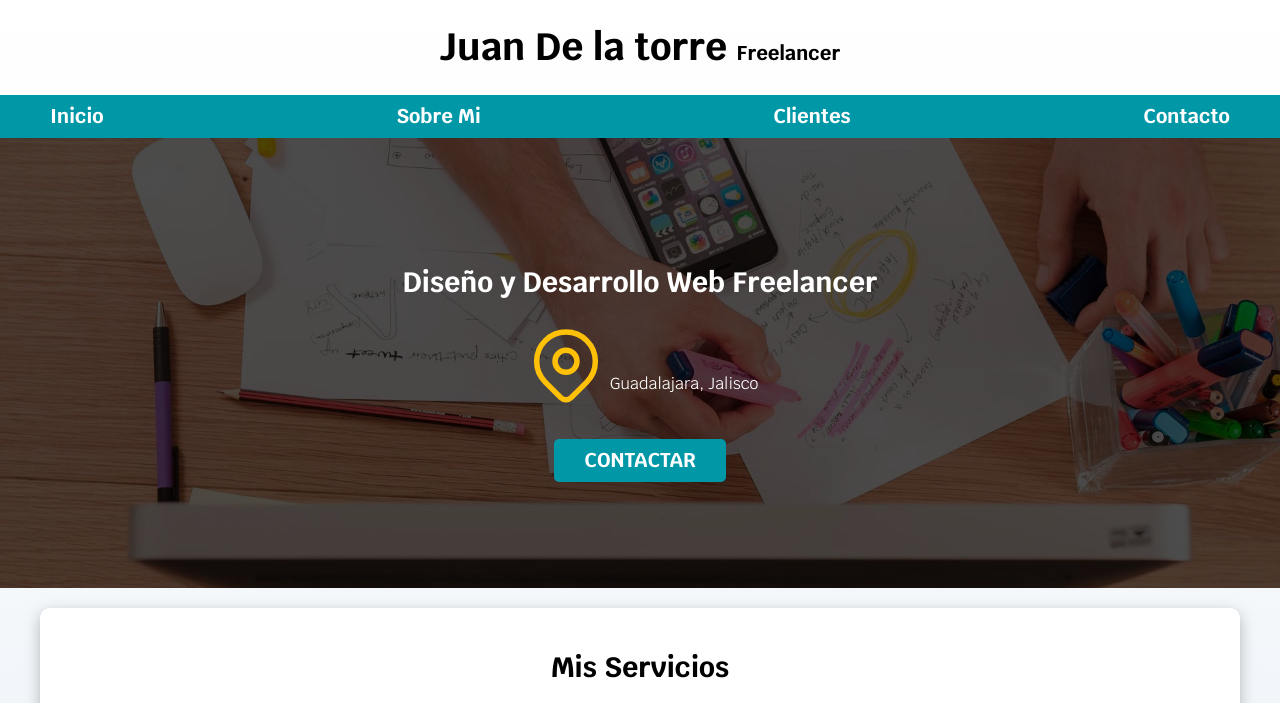
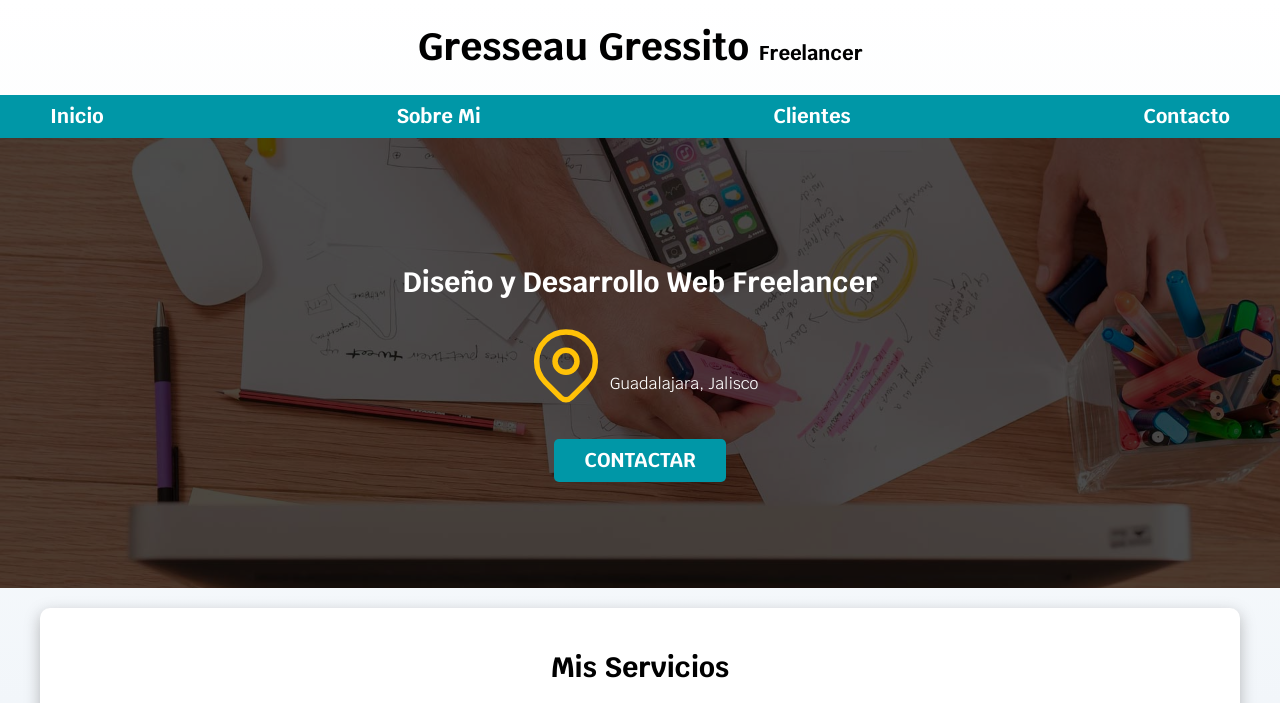
Before and after one commit to Gressito/pagina_Prueba, a plain HTML site: page index.html in a window 1280 px wide. Shown: the top 703 px of the page. Drawn offline with Linux system fonts and the light colour scheme.

Commit message:
actualizar index.html

```diff
--- a/index.html
+++ b/index.html
@@ -12,7 +12,7 @@
 </head>
 <body>
     <header>
-        <h1 class="titulo">Juan De la torre <span>Freelancer</span></h1>
+        <h1 class="titulo">Gresseau Gressito <span>Freelancer</span></h1>
     </header>
 
     <div class="nav-bg">
```
